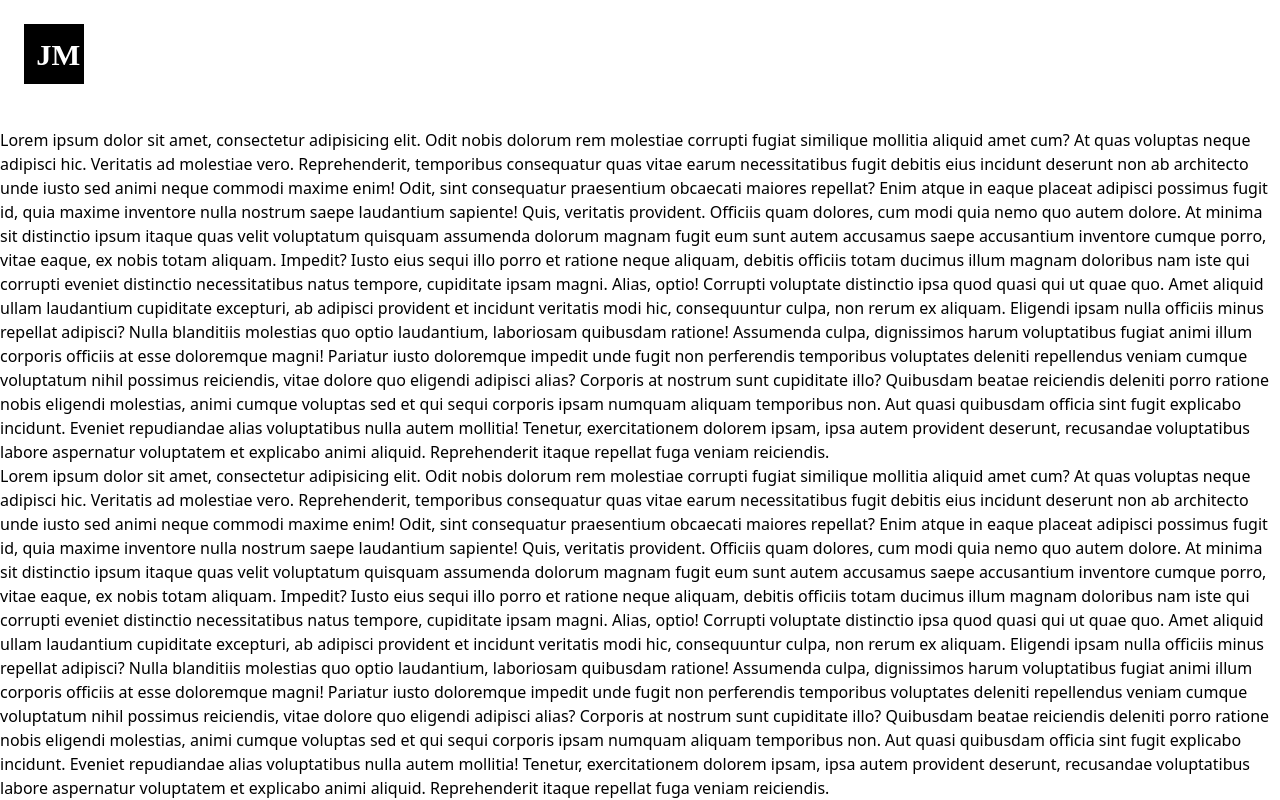
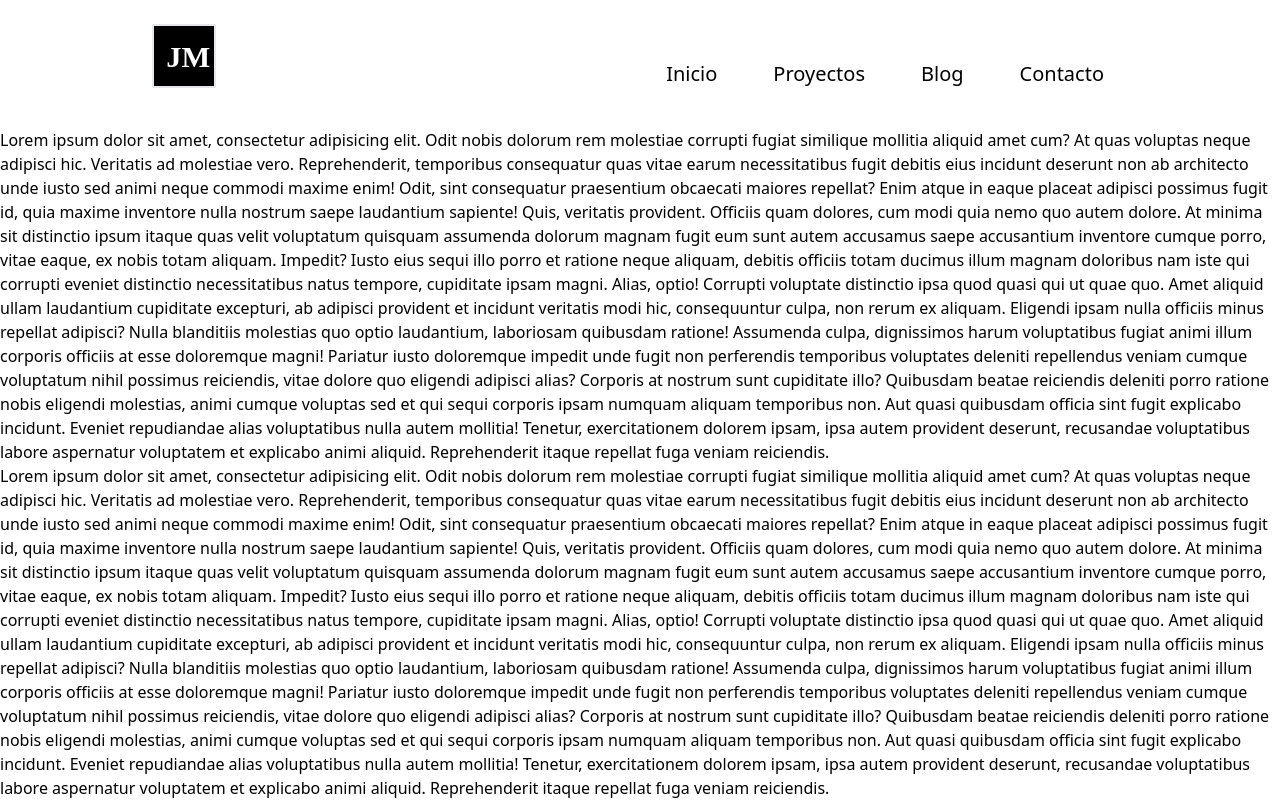
Before and after one commit to pacoMaldonado/a, an Angular app: page / in a window 1280 px wide. Shown: the top 800 px of the page. Built offline with nearby package versions, Linux system fonts and the light colour scheme.

Commit message:
Estilo inicial para los items del menú

```diff
--- a/src/app/components/navbar/navbar.component.html
+++ b/src/app/components/navbar/navbar.component.html
@@ -1,20 +1,29 @@
 <header
   class="fixed bg-white transition-all duration-200 top-0 w-full z-30"
   [ngClass]="isDisplacement ? 'shadow-lg pt-0' : 'pt-4'">
-  <nav class="flex px-6 max-w-screen-xl mx-auto py-2">
-    <div>
+  <nav
+    class="flex flex-wrap justify-between px-6 max-w-screen-lg mx-auto py-2 w-full">
+    <div class="border-red border-2 border-solid">
       <img
         src="assets/img/logo/icono.svg"
         alt="JM Software Developer"
         width="60"
         height="60" />
     </div>
-    <div>
-      <ul class="hidden">
-        <li>Inicio</li>
-        <li>Projectos</li>
-        <li>Blog</li>
-        <li>Contacto</li>
+    <div class="">
+      <ul class="flex items-end h-full space-x-6 px-2 text-xl font-medium">
+        <li>
+          <a class="block px-4"> Inicio </a>
+        </li>
+        <li>
+          <a class="block px-4"> Proyectos </a>
+        </li>
+        <li>
+          <a class="block px-4"> Blog </a>
+        </li>
+        <li>
+          <a class="block px-4"> Contacto </a>
+        </li>
       </ul>
     </div>
   </nav>
```
